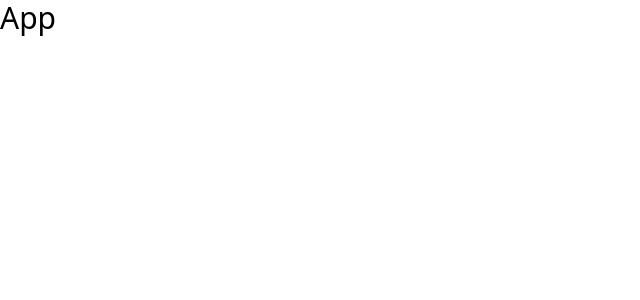
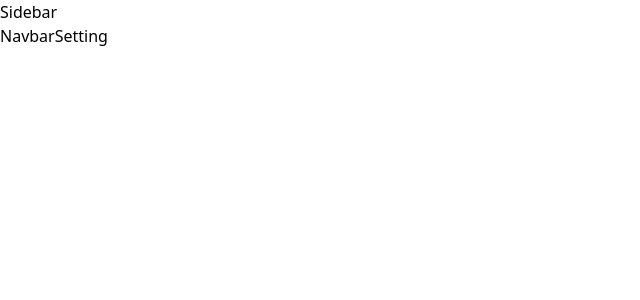
Before and after one commit to abdulrahimsulthan/crm-tool, a React (Vite) app: page /setting in a window 1280 px wide. Shown: the top 300 px of the page, without its empty margins (0-640 px from the left). Built offline with nearby package versions, Linux system fonts and the light colour scheme.

Commit message:
✨ feat(layout): structure
implement basic layout

```diff
--- a/src/App.tsx
+++ b/src/App.tsx
@@ -2,12 +2,13 @@ import { Provider } from 'react-redux';
 import { store } from './redux/store';
 import { ApolloProvider } from '@apollo/client';
 import client from './graphql/apolloClient';
+import AppRoutes from './routes/AppRoutes';
 
 const App = () => {
   return (
     <ApolloProvider client={client}>
       <Provider store={store}>
-        <div className="text-3xl">App</div>
+        <AppRoutes />
       </Provider>
     </ApolloProvider>
   );
--- /dev/null
+++ b/src/components/layout/Layout.tsx
@@ -0,0 +1,20 @@
+import { Outlet } from 'react-router-dom';
+
+const Navbar = () => <div>Navbar</div>;
+const Sidebar = () => <div>Sidebar</div>;
+
+const Layout = () => {
+  return (
+    <div>
+      <Sidebar />
+      <div className="flex">
+        <Navbar />
+        <main>
+          <Outlet />
+        </main>
+      </div>
+    </div>
+  );
+};
+
+export default Layout;
--- /dev/null
+++ b/src/routes/AppRoutes.tsx
@@ -0,0 +1,20 @@
+import { Route, BrowserRouter as Router, Routes } from 'react-router-dom';
+import Layout from '../components/layout/Layout';
+
+const Home = () => <div>Home</div>;
+const Dashboard = () => <div>Dashboard</div>;
+const Setting = () => <div>Setting</div>;
+
+const AppRoutes = () => (
+  <Router>
+    <Routes>
+      <Route path="/" element={<Layout />}>
+        <Route index element={<Home />} />
+        <Route path="dashboard" element={<Dashboard />} />
+        <Route path="setting" element={<Setting />} />
+      </Route>
+    </Routes>
+  </Router>
+);
+
+export default AppRoutes;
```
